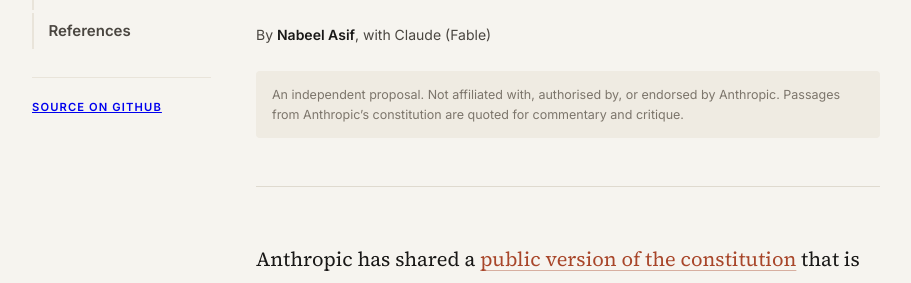
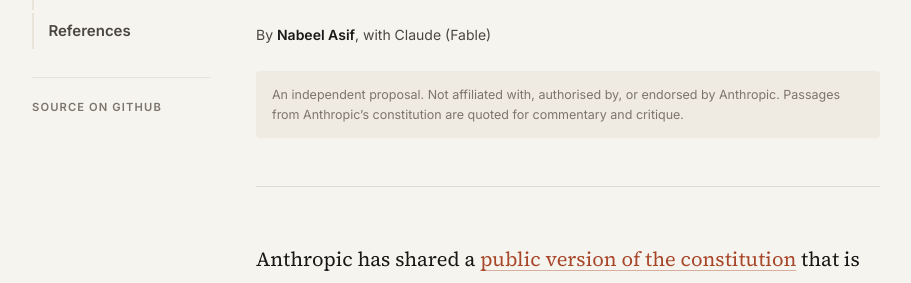
Before and after one commit to nabeel-oz/selfless-ai, a Jekyll site: the page built from index.md, in a window 1280 px wide. Shown: the part 342-625 px from the top of the page, without its empty margins (72-983 px from the left). Built offline with Jekyll 4.4.1, drawn with Linux system fonts in a browser that asks for light colours.

Commit message:
Style the sidebar footer link
It was falling through to the browser default link colour, which read as
a stray purple against the warm palette.

Co-Authored-By: Claude Opus 5 <noreply@anthropic.com>

```diff
--- a/assets/css/style.css
+++ b/assets/css/style.css
@@ -120,6 +120,8 @@ main { grid-column: 2; min-width: 0; }
   color: var(--ink-3); margin: 0 0 1rem;
 }
 .rail-foot { margin: 1.75rem 0 0; padding-top: 1.25rem; border-top: 1px solid var(--rule-soft); }
+.rail-foot a { color: var(--ink-3); text-decoration: none; transition: color .15s; }
+.rail-foot a:hover { color: var(--accent-ink); }
 
 #toc ul, #toc-mobile ul { list-style: none; margin: 0; padding: 0; }
 
```
